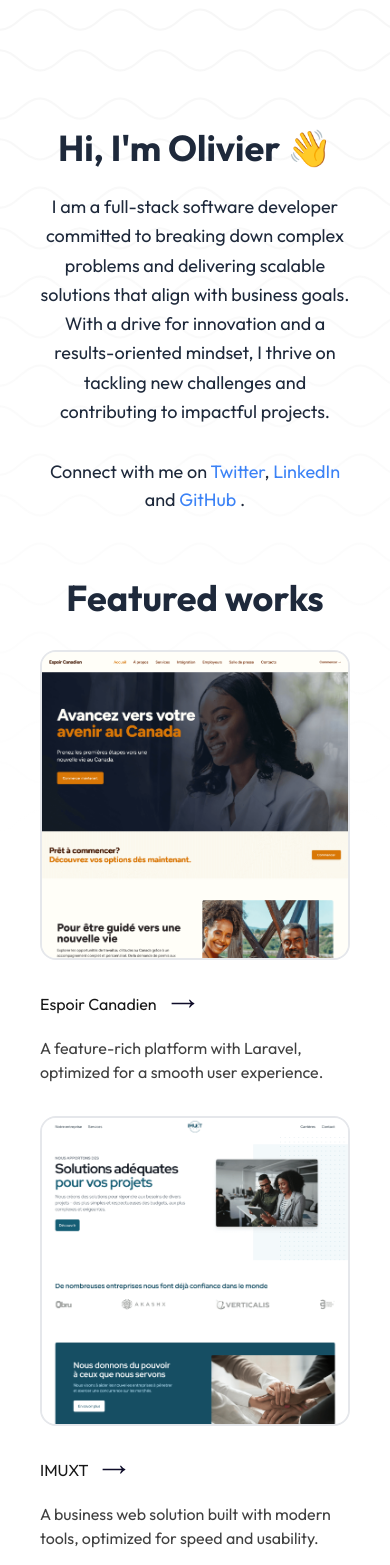
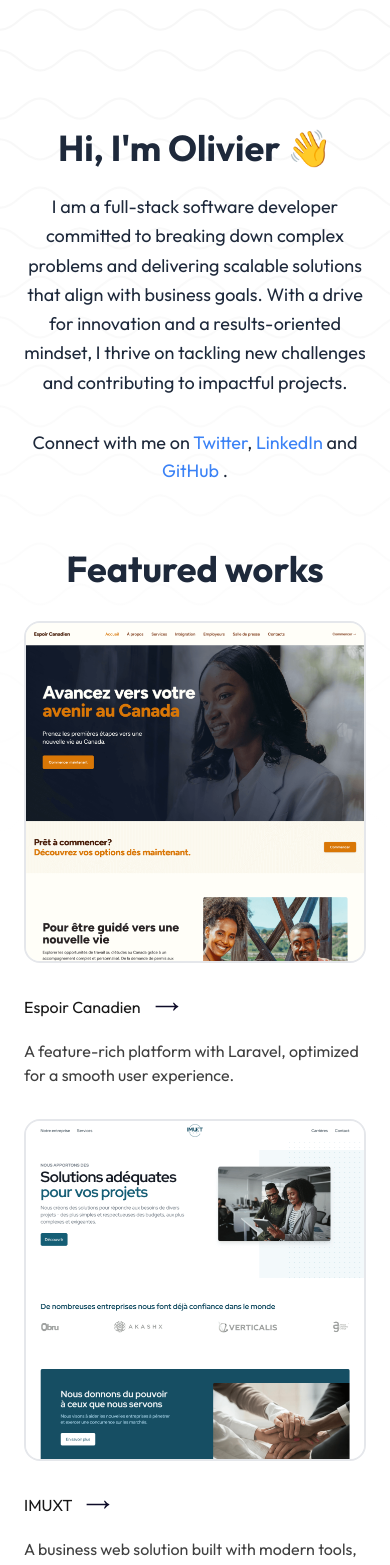
Before and after one commit to olivsinz/olivierzinsou.com, a Vue app: page / in a window 390 px wide. Shown: the top 1565 px of the page. Built offline with nearby package versions, Linux system fonts and the light colour scheme.

Commit message:
responsive design

```diff
--- a/src/components/Index.vue
+++ b/src/components/Index.vue
@@ -29,7 +29,7 @@
 <template>
   <div class="min-h-full py-32">
     <section
-      class="max-w-3xl mx-auto px-10 md:px-6 text-center relative z-10 md:pt-10"
+      class="max-w-2xl md:max-w-3xl mx-auto px-6 text-center relative z-10 md:pt-10"
     >
       <h1 class="text-4xl font-bold mb-6 md:mb-10 text-slate-800">
         Hi, I'm Olivier 👋
@@ -74,9 +74,7 @@
       >
         Featured works
       </h1>
-      <div
-        class="mx-auto max-w-screen-lgx px-4 sm:px-8 lg:px-12 lg:text-left mt-8 md:mt-16"
-      >
+      <div class="mx-auto lg:text-left mt-8 md:mt-16">
         <div
           class="grid grid-cols-1 gap-x-8 gap-y-8 sm:grid-cols-2 sm:gap-y-12"
         >
```
